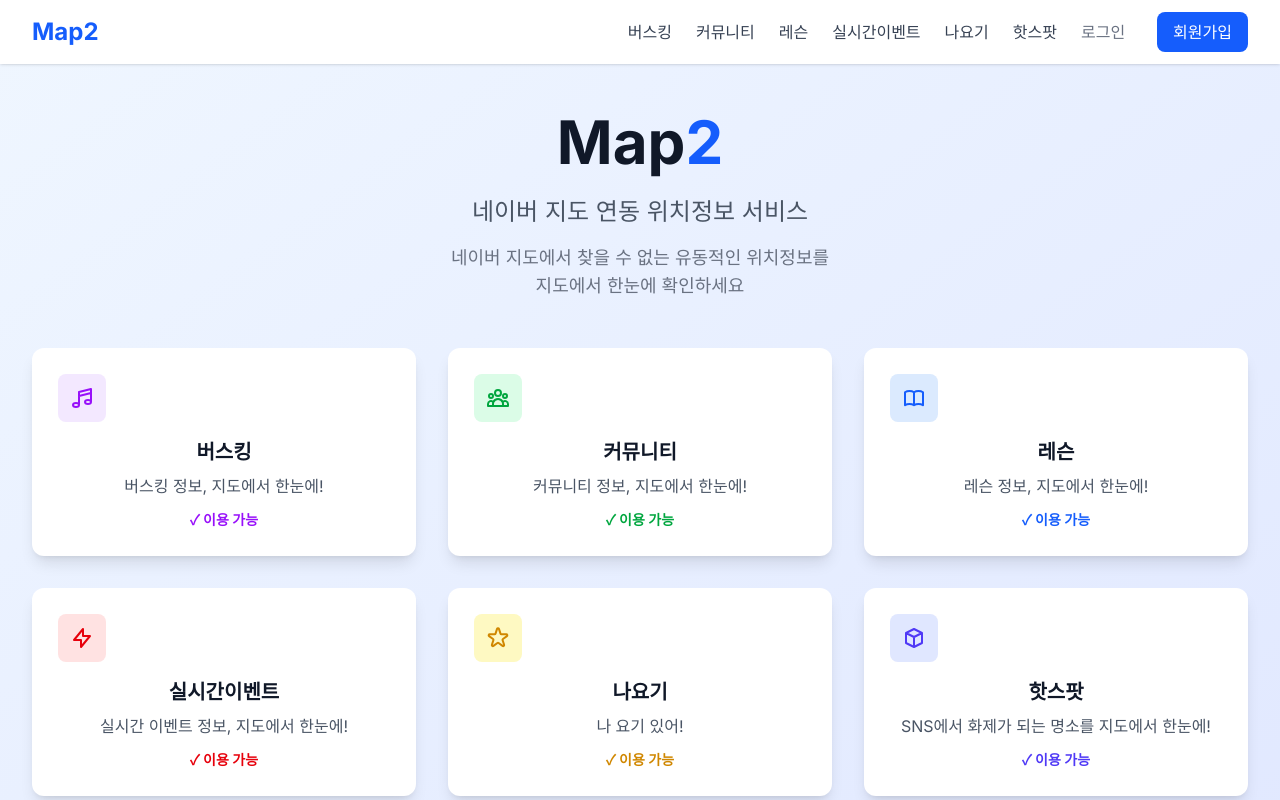
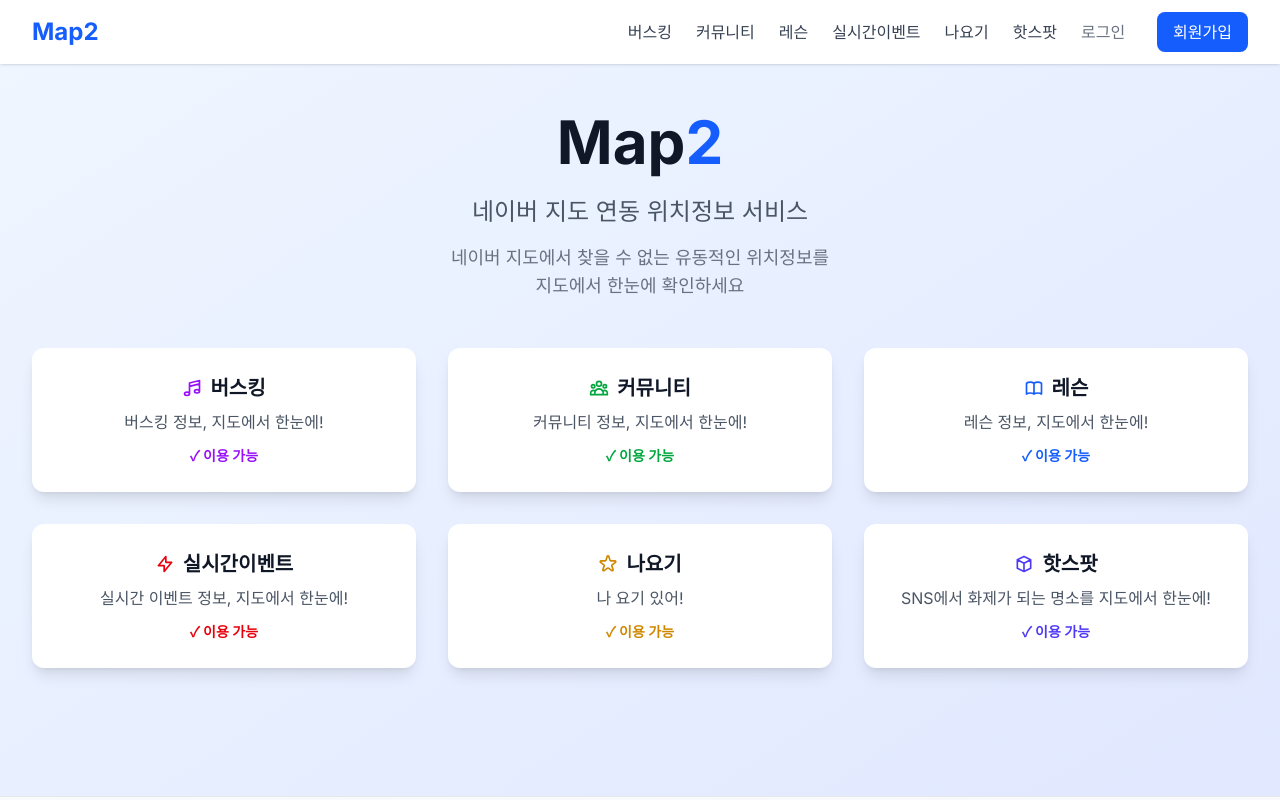
Before and after one commit to LEEKYEKWON/map2-service, a Next.js app: page / in a window 1280 px wide. Shown: the top 800 px of the page. Built offline with nearby package versions, Linux system fonts and the light colour scheme.

Commit message:
홈 카드 메뉴 디자인 개선 및 중앙정렬

```diff
--- a/src/app/page.tsx
+++ b/src/app/page.tsx
@@ -41,12 +41,12 @@
               {/* 버스킹 - 활성화 */}
               <Link href="/busking" className="block">
                 <div className="bg-white rounded-xl p-6 shadow-lg hover:shadow-xl transition-all duration-300 hover:-translate-y-2 border-2 border-transparent hover:border-purple-200">
-                  <div className="w-12 h-12 bg-purple-100 rounded-lg flex items-center justify-center mb-4">
-                    <svg className="w-6 h-6 text-purple-600" fill="none" stroke="currentColor" viewBox="0 0 24 24">
+                  <div className="flex items-center justify-center mb-2">
+                    <svg className="w-5 h-5 text-purple-600 mr-2" fill="none" stroke="currentColor" viewBox="0 0 24 24">
                       <path strokeLinecap="round" strokeLinejoin="round" strokeWidth={2} d="M9 19V6l12-3v13M9 19c0 1.105-1.343 2-3 2s-3-.895-3-2 1.343-2 3-2 3 .895 3 2zm12-3c0 1.105-1.343 2-3 2s-3-.895-3-2 1.343-2 3-2 3 .895 3 2zM9 10l12-3" />
                     </svg>
+                    <h3 className="text-xl font-semibold text-gray-900">버스킹</h3>
                   </div>
-                  <h3 className="text-xl font-semibold text-gray-900 mb-2">버스킹</h3>
                   <p className="text-gray-600">버스킹 정보, 지도에서 한눈에!</p>
                   <div className="mt-3 text-sm text-purple-600 font-semibold">✓ 이용 가능</div>
                 </div>
@@ -55,12 +55,12 @@
               {/* 커뮤니티 - 활성화 */}
               <Link href="/community" className="block">
                 <div className="bg-white rounded-xl p-6 shadow-lg hover:shadow-xl transition-all duration-300 hover:-translate-y-2 border-2 border-transparent hover:border-green-200">
-                  <div className="w-12 h-12 bg-green-100 rounded-lg flex items-center justify-center mb-4">
-                    <svg className="w-6 h-6 text-green-600" fill="none" stroke="currentColor" viewBox="0 0 24 24">
+                  <div className="flex items-center justify-center mb-2">
+                    <svg className="w-5 h-5 text-green-600 mr-2" fill="none" stroke="currentColor" viewBox="0 0 24 24">
                       <path strokeLinecap="round" strokeLinejoin="round" strokeWidth={2} d="M17 20h5v-2a3 3 0 00-5.356-1.857M17 20H7m10 0v-2c0-.656-.126-1.283-.356-1.857M7 20H2v-2a3 3 0 015.356-1.857M7 20v-2c0-.656.126-1.283.356-1.857m0 0a5.002 5.002 0 019.288 0M15 7a3 3 0 11-6 0 3 3 0 016 0zm6 3a2 2 0 11-4 0 2 2 0 014 0zM7 10a2 2 0 11-4 0 2 2 0 014 0z" />
                     </svg>
+                    <h3 className="text-xl font-semibold text-gray-900">커뮤니티</h3>
                   </div>
-                  <h3 className="text-xl font-semibold text-gray-900 mb-2">커뮤니티</h3>
                   <p className="text-gray-600">커뮤니티 정보, 지도에서 한눈에!</p>
                   <div className="mt-3 text-sm text-green-600 font-semibold">✓ 이용 가능</div>
                 </div>
@@ -69,12 +69,12 @@
               {/* 레슨 - 활성화 */}
               <Link href="/lesson" className="block">
                 <div className="bg-white rounded-xl p-6 shadow-lg hover:shadow-xl transition-all duration-300 hover:-translate-y-2 border-2 border-transparent hover:border-blue-200">
-                  <div className="w-12 h-12 bg-blue-100 rounded-lg flex items-center justify-center mb-4">
-                    <svg className="w-6 h-6 text-blue-600" fill="none" stroke="currentColor" viewBox="0 0 24 24">
+                  <div className="flex items-center justify-center mb-2">
+                    <svg className="w-5 h-5 text-blue-600 mr-2" fill="none" stroke="currentColor" viewBox="0 0 24 24">
                       <path strokeLinecap="round" strokeLinejoin="round" strokeWidth={2} d="M12 6.253v13m0-13C10.832 5.477 9.246 5 7.5 5S4.168 5.477 3 6.253v13C4.168 18.477 5.754 18 7.5 18s3.332.477 4.5 1.253m0-13C13.168 5.477 14.754 5 16.5 5c1.746 0 3.332.477 4.5 1.253v13C19.832 18.477 18.246 18 16.5 18c-1.746 0-3.332.477-4.5 1.253" />
                     </svg>
+                    <h3 className="text-xl font-semibold text-gray-900">레슨</h3>
                   </div>
-                  <h3 className="text-xl font-semibold text-gray-900 mb-2">레슨</h3>
                   <p className="text-gray-600">레슨 정보, 지도에서 한눈에!</p>
                   <div className="mt-3 text-sm text-blue-600 font-semibold">✓ 이용 가능</div>
                 </div>
@@ -83,12 +83,12 @@
               {/* 실시간이벤트 - 활성화 */}
               <Link href="/event" className="block">
                 <div className="bg-white rounded-xl p-6 shadow-lg hover:shadow-xl transition-all duration-300 hover:-translate-y-2 border-2 border-transparent hover:border-red-200">
-                  <div className="w-12 h-12 bg-red-100 rounded-lg flex items-center justify-center mb-4">
-                    <svg className="w-6 h-6 text-red-600" fill="none" stroke="currentColor" viewBox="0 0 24 24">
+                  <div className="flex items-center justify-center mb-2">
+                    <svg className="w-5 h-5 text-red-600 mr-2" fill="none" stroke="currentColor" viewBox="0 0 24 24">
                       <path strokeLinecap="round" strokeLinejoin="round" strokeWidth={2} d="M13 10V3L4 14h7v7l9-11h-7z" />
                     </svg>
+                    <h3 className="text-xl font-semibold text-gray-900">실시간이벤트</h3>
                   </div>
-                  <h3 className="text-xl font-semibold text-gray-900 mb-2">실시간이벤트</h3>
                   <p className="text-gray-600">실시간 이벤트 정보, 지도에서 한눈에!</p>
                   <div className="mt-3 text-sm text-red-600 font-semibold">✓ 이용 가능</div>
                 </div>
@@ -97,12 +97,12 @@
               {/* 나요기 - 활성화 */}
               <Link href="/nayogi" className="block">
                 <div className="bg-white rounded-xl p-6 shadow-lg hover:shadow-xl transition-all duration-300 hover:-translate-y-2 border-2 border-transparent hover:border-yellow-200">
-                  <div className="w-12 h-12 bg-yellow-100 rounded-lg flex items-center justify-center mb-4">
-                    <svg className="w-6 h-6 text-yellow-600" fill="none" stroke="currentColor" viewBox="0 0 24 24">
+                  <div className="flex items-center justify-center mb-2">
+                    <svg className="w-5 h-5 text-yellow-600 mr-2" fill="none" stroke="currentColor" viewBox="0 0 24 24">
                       <path strokeLinecap="round" strokeLinejoin="round" strokeWidth={2} d="M11.049 2.927c.3-.921 1.603-.921 1.902 0l1.519 4.674a1 1 0 00.95.69h4.915c.969 0 1.371 1.24.588 1.81l-3.976 2.888a1 1 0 00-.363 1.118l1.518 4.674c.3.922-.755 1.688-1.538 1.118l-3.976-2.888a1 1 0 00-1.176 0l-3.976 2.888c-.783.57-1.838-.197-1.538-1.118l1.518-4.674a1 1 0 00-.363-1.118l-3.976-2.888c-.784-.57-.38-1.81.588-1.81h4.914a1 1 0 00.951-.69l1.519-4.674z" />
                     </svg>
+                    <h3 className="text-xl font-semibold text-gray-900">나요기</h3>
                   </div>
-                  <h3 className="text-xl font-semibold text-gray-900 mb-2">나요기</h3>
                   <p className="text-gray-600">나 요기 있어!</p>
                   <div className="mt-3 text-sm text-yellow-600 font-semibold">✓ 이용 가능</div>
                 </div>
@@ -111,12 +111,12 @@
               {/* 공유텃밭 & 핫스팟 - 활성화 */}
               <Link href="/garden" className="block">
                 <div className="bg-white rounded-xl p-6 shadow-lg hover:shadow-xl transition-all duration-300 hover:-translate-y-2 border-2 border-transparent hover:border-indigo-200">
-                  <div className="w-12 h-12 bg-indigo-100 rounded-lg flex items-center justify-center mb-4">
-                    <svg className="w-6 h-6 text-indigo-600" fill="none" stroke="currentColor" viewBox="0 0 24 24">
+                  <div className="flex items-center justify-center mb-2">
+                    <svg className="w-5 h-5 text-indigo-600 mr-2" fill="none" stroke="currentColor" viewBox="0 0 24 24">
                       <path strokeLinecap="round" strokeLinejoin="round" strokeWidth={2} d="M20 7l-8-4-8 4m16 0l-8 4m8-4v10l-8 4m0-10L4 7m8 4v10M4 7v10l8 4" />
                     </svg>
+                    <h3 className="text-xl font-semibold text-gray-900">핫스팟</h3>
                   </div>
-                  <h3 className="text-xl font-semibold text-gray-900 mb-2">핫스팟</h3>
                   <p className="text-gray-600">SNS에서 화제가 되는 명소를 지도에서 한눈에!</p>
                   <div className="mt-3 text-sm text-indigo-600 font-semibold">✓ 이용 가능</div>
                 </div>
```
